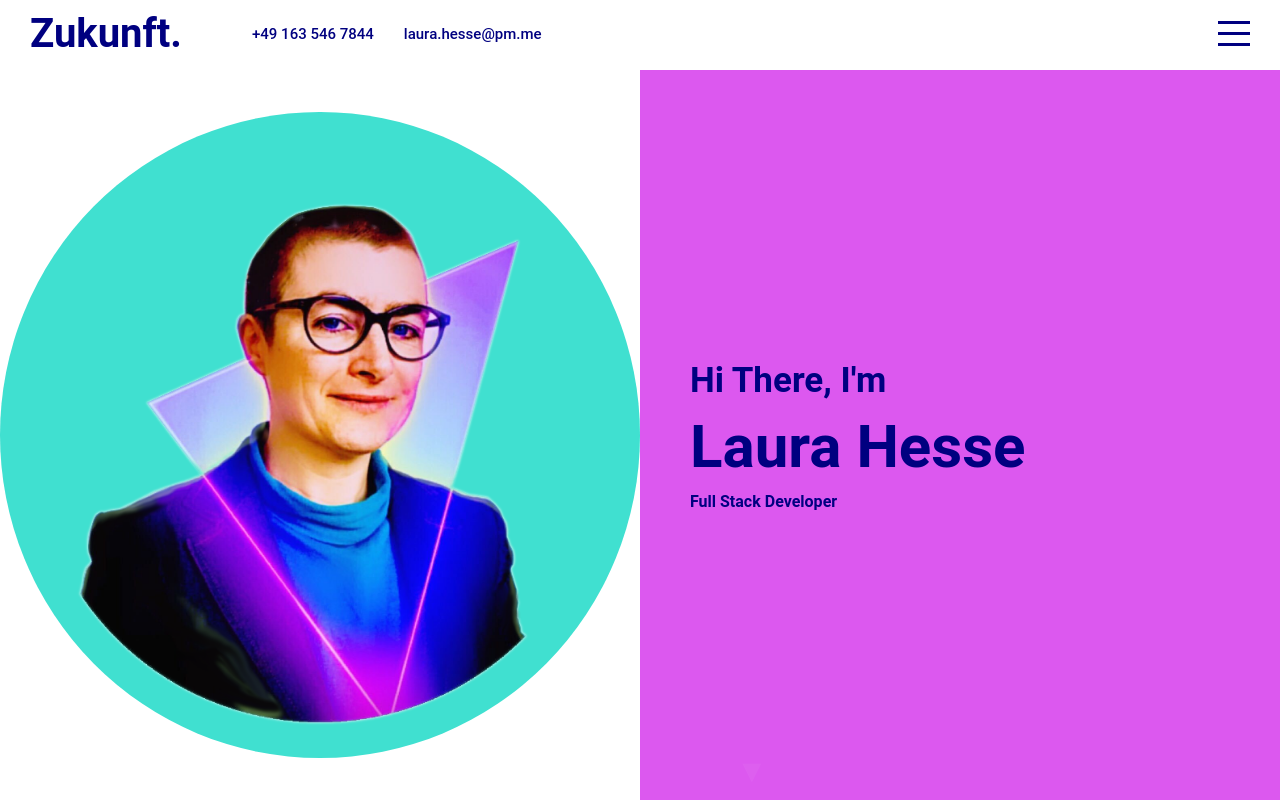
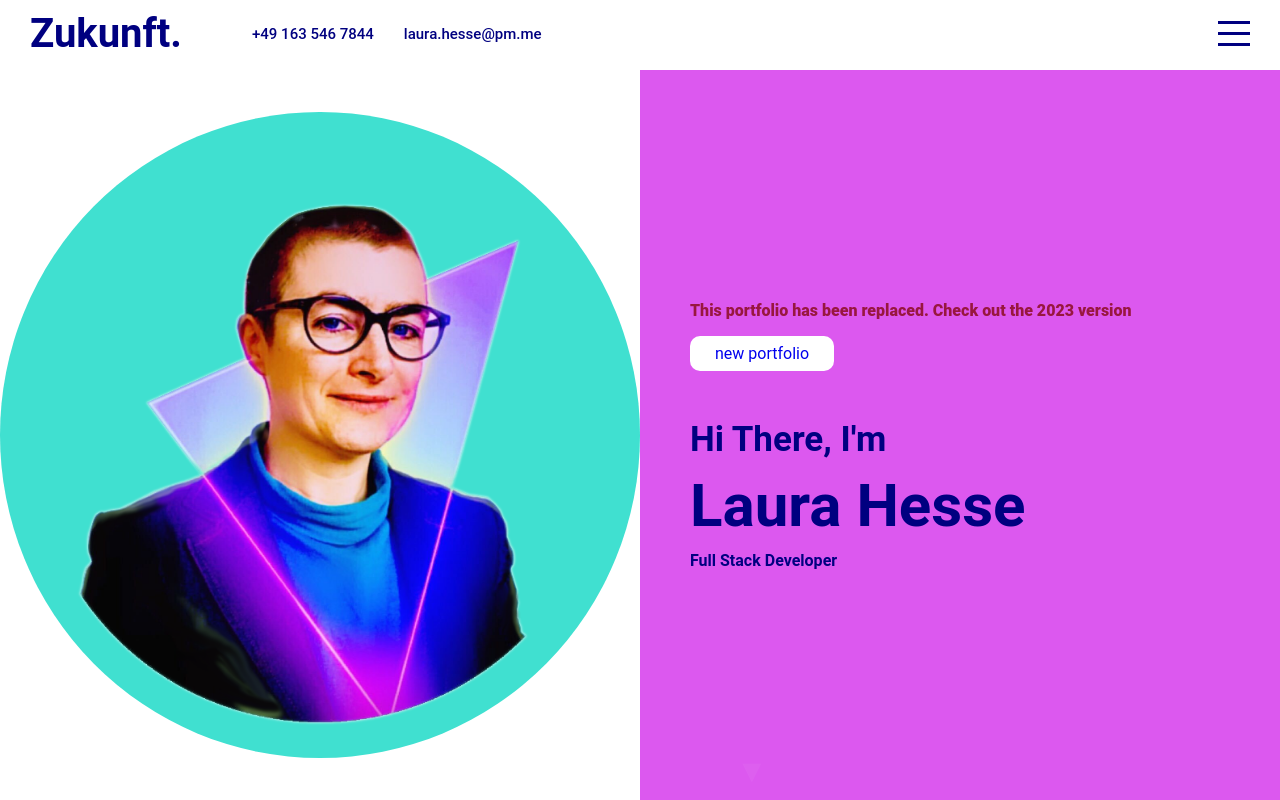
Before and after one commit to Laurazig/hesse_portfolio, a React (Create React App) app: page / in a window 1280 px wide. Built offline with nearby package versions, Linux system fonts and the light colour scheme.

Commit message:
added button for new portfolio 2023

```diff
--- a/src/components/intro/Intro.jsx
+++ b/src/components/intro/Intro.jsx
@@ -14,6 +14,8 @@ export default function Intro() {
       </div>
       <div className="right">
         <div className="wrapper">
+          <p className="newPortfolio">This portfolio has been replaced. Check out the 2023 version</p>
+          <a href="https://portfolio-laura-0723.vercel.app/" target="_blank" className="newPortfolioLink" rel="noreferrer"><div>new portfolio</div></a>
           <h2>Hi There, I'm</h2>
           <h1>Laura Hesse</h1>
           {/* <div className="typer">
@@ -29,9 +31,8 @@ export default function Intro() {
          <h3> Full Stack Developer  </h3>
 
 
-
         </div>
-        <a href="#works">
+        <a href="#works" className="rightArrow">
           <div className="arrow">▼</div>
           {/* <KeyboardArrowDownIcon className="introArrowDown" /> */}
         </a>
--- a/src/components/intro/intro.scss
+++ b/src/components/intro/intro.scss
@@ -30,7 +30,6 @@
       }
 
       .img {
-
         // height: 10%;
         // width: 60px;
         @include tablet {
@@ -175,15 +174,11 @@
         animation-timing-function: ease-out;
       }
     }
-
-
-
-
   }
 
   .right {
     flex: 0.5;
-                background-color: #DC58EF;
+    background-color: #dc58ef;
     position: relative;
 
     .wrapper {
@@ -198,7 +193,40 @@
         padding-left: 0;
         align-items: center;
       }
+      .newPortfolio {
+        color: maroon;
+        font-weight: 900;
+        margin-bottom: 1rem;
+        animation: pulse 2s cubic-bezier(0.4, 0, 0.6, 1) infinite;
 
+        @keyframes pulse {
+          0%,
+          100% {
+            opacity: 1;
+          }
+          50% {
+            opacity: 0.5;
+          }
+        }
+      }
+      .newPortfolioLink {
+        margin-bottom: 3rem;
+        text-decoration: none;
+        text-align: center;
+
+        div{
+                background-color: white;
+                padding: 0.5rem;
+                width: 8rem;
+                border-radius: 10px;
+                // filter: drop-shadow(0 1px 2px rgb(0 0 0 / 0.1)) drop-shadow(0 1px 1px rgb(0 0 0 / 0.06));
+        }
+        .newPortfolioLink:hover{
+                cursor: pointer;
+                // transform: scale(1.02);
+      }
+
+      }
       h1 {
         font-size: 60px;
         margin: 10px 0;
@@ -216,7 +244,6 @@
         @include tablet {
           font-size: 27px;
         }
-
       }
 
       h3 {
@@ -233,7 +260,7 @@
         }
 
         .typewriter {
-                                        animation: blink 1s infinite
+          animation: blink 1s infinite;
         }
 
         @keyframes blink {
@@ -257,22 +284,17 @@
         h3 {
           font-size: 1.5rem;
         }
-
       }
     }
 
-                a {
+    .rightArrow {
       position: absolute;
       bottom: 10px;
       left: 15%;
       text-decoration: none;
       @include tablet {
         left: 50%;
-
-
       }
-
-
     }
 
     // .introArrowDown {
@@ -288,8 +310,6 @@
       animation: arrowBlink 2s infinite;
       @include tablet {
         font-size: 1rem;
-
-
       }
     }
 
```
Lines whose indentation alone changed are shown as unchanged.
